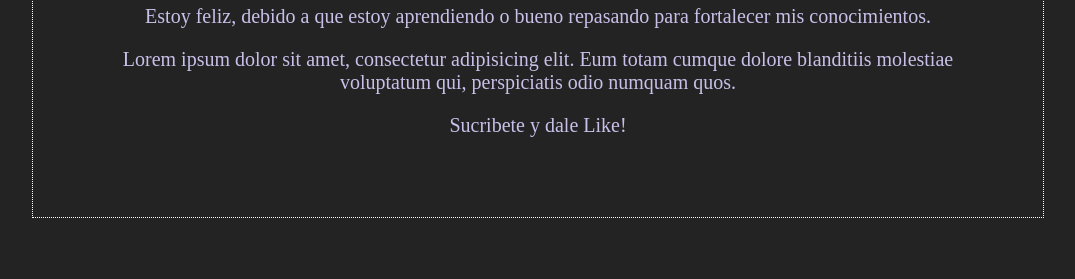
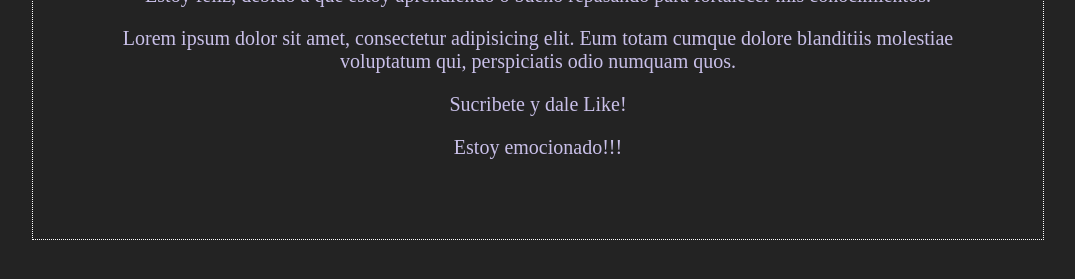
Before and after one commit to AlexanderHOB/github-pruebas, a plain HTML site: page index.html in a window 1280 px wide. Shown: the part 419-698 px from the top of the page, without its empty margins (102-1177 px from the left). Drawn offline with Linux system fonts and the light colour scheme.

Commit message:
Add description

```diff
--- a/index.html
+++ b/index.html
@@ -13,6 +13,7 @@
 				<p> Estoy feliz, debido a que estoy aprendiendo o bueno repasando para fortalecer mis conocimientos.</p>
 				<p>Lorem ipsum dolor sit amet, consectetur adipisicing elit. Eum totam cumque dolore blanditiis molestiae voluptatum qui, perspiciatis odio numquam quos.</p>
 				<p>Sucribete y dale Like!</p>
+				<p>Estoy emocionado!!!</p>
 			</div>
 		</div>
 	</body>
```
